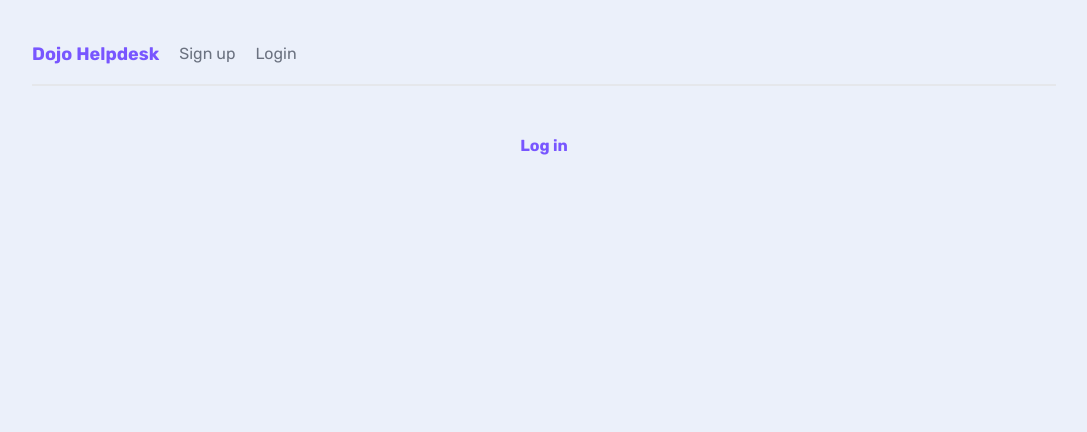
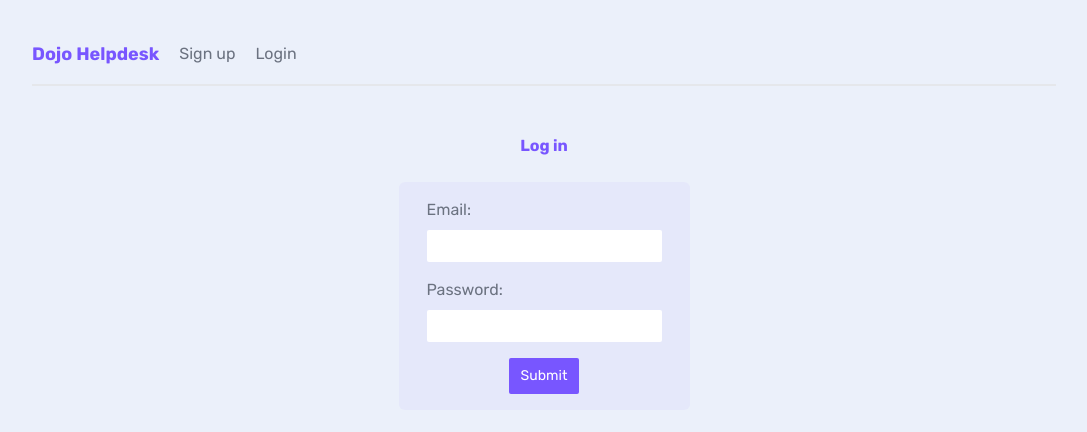
Before and after one commit to rollingsxshi/next13.4-helpdesk, a Next.js app: page /login in a window 1280 px wide. Shown: the top 432 px of the page, without its empty margins (96-1183 px from the left). Built offline with nearby package versions, Linux system fonts and the light colour scheme.

Commit message:
making auth forms

```diff
--- /dev/null
+++ b/app/(auth)/AuthForm.tsx
@@ -0,0 +1,37 @@
+"use client";
+
+import { useState } from "react";
+
+interface Props {
+  handleSubmit: (e: React.SyntheticEvent, email: string, password: string) => void
+}
+
+const AuthForm = ({ handleSubmit }: Props) => {
+  const [email, setEmail] = useState("");
+  const [password, setPassword] = useState("");
+
+  return (
+    <form onSubmit={(e) => handleSubmit(e, email, password)}>
+      <label>
+        <span>Email:</span>
+        <input
+          type="email"
+          onChange={(e) => setEmail(e.target.value)}
+          value={email}
+          required
+        />
+      </label>
+      <label>
+        <span>Password:</span>
+        <input
+          type="password"
+          onChange={(e) => setPassword(e.target.value)}
+          value={password}
+          required
+        />
+      </label>
+      <button className="btn-primary">Submit</button>
+    </form>
+  );
+};
+export default AuthForm;
--- a/app/(auth)/login/page.tsx
+++ b/app/(auth)/login/page.tsx
@@ -1,7 +1,19 @@
+"use client"
+
+import AuthForm from "../AuthForm"
+
 const Login = () => {
+  const handleSubmit = async (e: React.SyntheticEvent, email: string, password: string) => {
+    e.preventDefault()
+
+    console.log('user login', email, password);
+  }
+
   return (
     <main>
       <h2 className="text-center">Log in</h2>
+
+      <AuthForm handleSubmit={handleSubmit} />
     </main>
   )
 }
--- a/app/(auth)/signup/page.tsx
+++ b/app/(auth)/signup/page.tsx
@@ -1,7 +1,19 @@
+"use client"
+
+import AuthForm from "../AuthForm";
+
 const Signup = () => {
+  const handleSubmit = async (e: React.SyntheticEvent, email: string, password: string) => {
+    e.preventDefault()
+
+    console.log('user signup', email, password);
+  }
+
   return (
     <main>
       <h2 className="text-center">Sign up</h2>
+
+      <AuthForm handleSubmit={handleSubmit} />
     </main>
   )
 }
--- a/package.json
+++ b/package.json
@@ -9,6 +9,8 @@
     "lint": "next lint"
   },
   "dependencies": {
+    "@supabase/auth-helpers-nextjs": "^0.7.4",
+    "@supabase/supabase-js": "^2.33.2",
     "@types/node": "20.5.7",
     "@types/react": "18.2.21",
     "@types/react-dom": "18.2.7",
```
Also changed, not shown: 2 other files (tests, documents, lock files or other folders).
